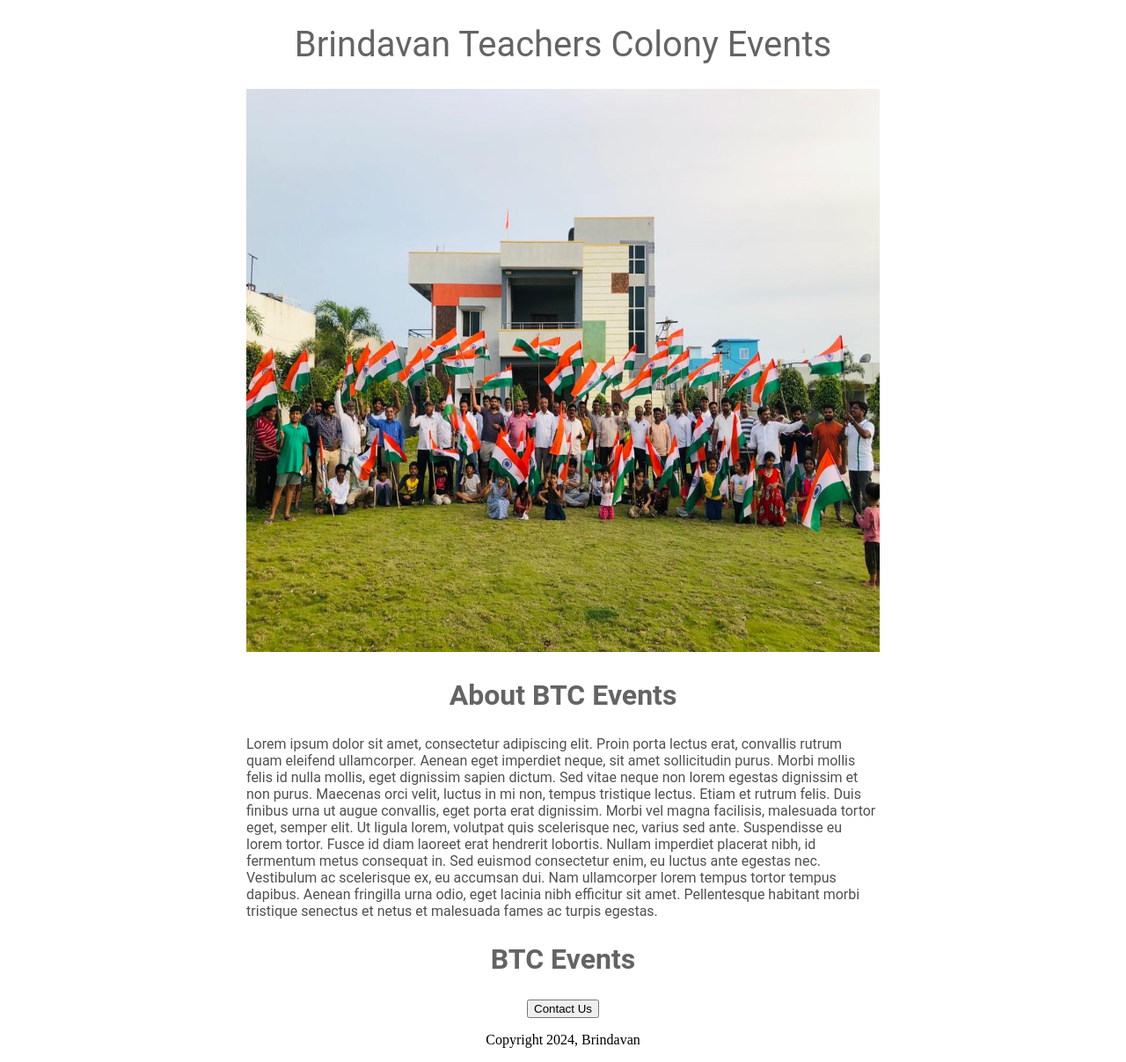
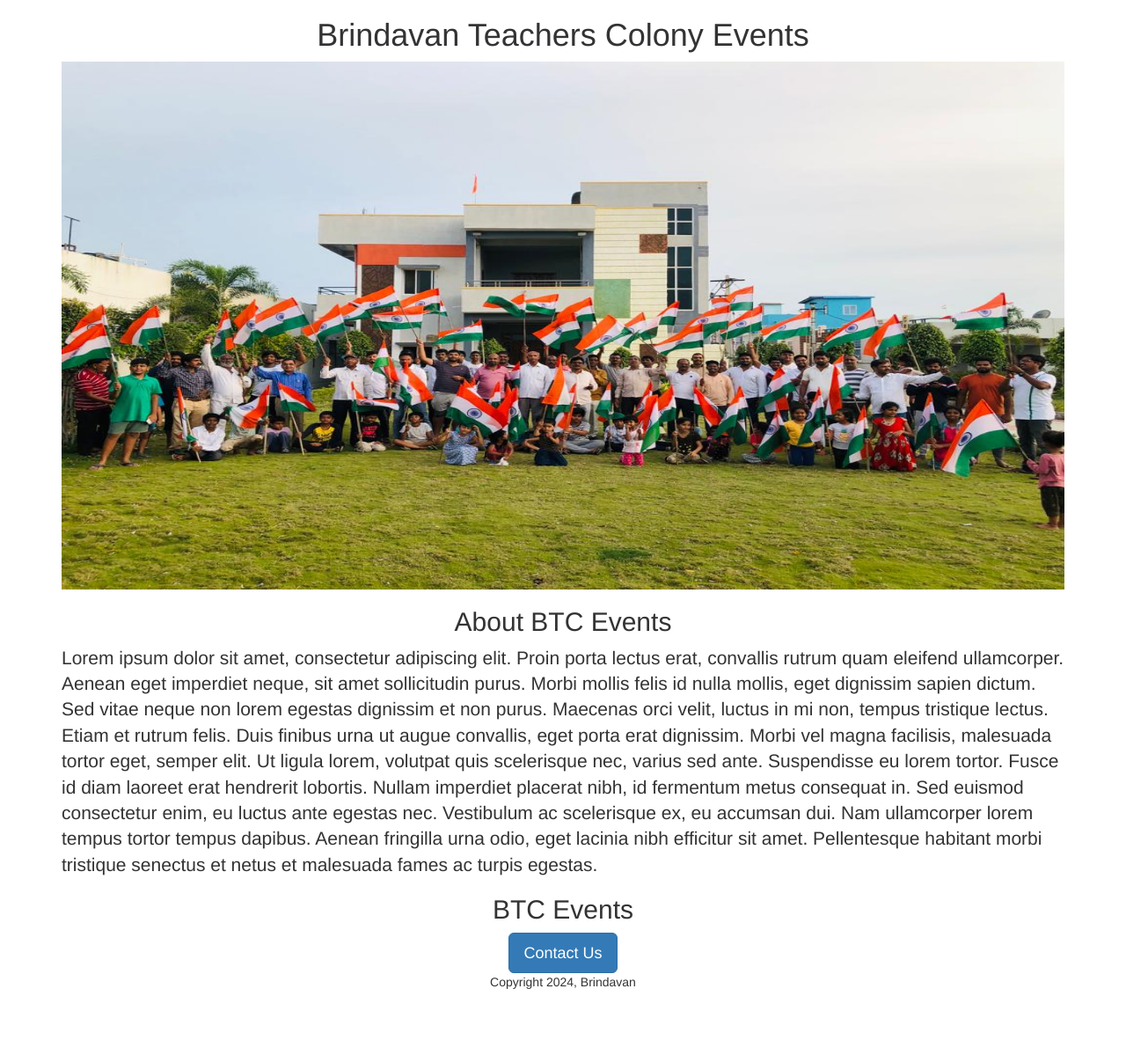
Before and after one commit to iam-venkatkoyagura/btc-events, a Flask app: page / in a window 1280 px wide. Shown: the whole page at 88% size. After the commit the page ends 1124 px from the top, so only its background shows below. Run offline with Flask 3, Linux system fonts and the light colour scheme.

Commit message:
bootstrap changes added

```diff
--- a/templates/home.html
+++ b/templates/home.html
@@ -1,51 +1,33 @@
 <!DOCTYPE html>
 <html>
     <head>
-        <title>"BTC Events"</title>
+        <meta charset="utf-8">
+        <meta http-equiv="X-UA-Compatible" content="IE=edge">
+        <meta name="viewport" content="width=device-width, initial-scale=1">
+        <link rel="stylesheet" href="https://cdn.jsdelivr.net/npm/bootstrap@3.4.1/dist/css/bootstrap.min.css" integrity="sha384-HSMxcRTRxnN+Bdg0JdbxYKrThecOKuH5zCYotlSAcp1+c8xmyTe9GYg1l9a69psu" crossorigin="anonymous">
         <style>
-            h1 {
-                font-size: 40px;
-                font-family: Roboto;
-                font-weight: normal;
-                color: rgb(100, 100, 100);
-                text-align: center;
-            }
-
             #banner {
-                width: 100%;
-                height: 640px;
-            }
-
-            h2 {
-                font-family: Roboto;
-                font-size: 32px;
-                color: rgb(100, 100, 100);
-                text-align: center;
-            }
-            #container {
-                max-width: 720px;
-                margin: 0 auto;
-            }
-            .bodytext {
-                font-family: Roboto;
-                color: rgb(80, 80, 80);
+                height: 600px;
+                width: 100%
             }
         </style>
+        <title>"BTC Events"</title>
+
     </head>
     <body>
-        <div id="container">
-            <h1>Brindavan Teachers Colony Events</h1>
-            <img id="banner" src="http://127.0.0.1:5000/static/banner.jpg" >
-            <h2>About BTC Events</h2>
-            <p class="bodytext">
+        <div class="container">
+            <h1 class="text-center mt-4 mb-4">Brindavan Teachers Colony Events</h1>
+            <img class="img-fluid mt-4" id="banner" src="http://127.0.0.1:5000/static/banner.jpg" >
+            <h2 class="text-center">About BTC Events</h2>
+            <p class="lead">
                 Lorem ipsum dolor sit amet, consectetur adipiscing elit. Proin porta lectus erat, convallis rutrum quam eleifend ullamcorper. Aenean eget imperdiet neque, sit amet sollicitudin purus. Morbi mollis felis id nulla mollis, eget dignissim sapien dictum. Sed vitae neque non lorem egestas dignissim et non purus. Maecenas orci velit, luctus in mi non, tempus tristique lectus. Etiam et rutrum felis. Duis finibus urna ut augue convallis, eget porta erat dignissim. Morbi vel magna facilisis, malesuada tortor eget, semper elit. Ut ligula lorem, volutpat quis scelerisque nec, varius sed ante. Suspendisse eu lorem tortor.
 
     Fusce id diam laoreet erat hendrerit lobortis. Nullam imperdiet placerat nibh, id fermentum metus consequat in. Sed euismod consectetur enim, eu luctus ante egestas nec. Vestibulum ac scelerisque ex, eu accumsan dui. Nam ullamcorper lorem tempus tortor tempus dapibus. Aenean fringilla urna odio, eget lacinia nibh efficitur sit amet. Pellentesque habitant morbi tristique senectus et netus et malesuada fames ac turpis egestas.
             </p>
-            <h2>BTC Events</h2>
-            <div style="text-align: center;">
-                <button>Contact Us</button>
-                <p>Copyright 2024, Brindavan</p>
+            <h2 class="text-center mt-2 mb-2">BTC Events</h2>
+            <div class="text-center">
+                <button class="btn btn-primary btn-lg">Contact Us</button>
+                <p class="mt-4">Copyright 2024, Brindavan</p>
             </div>
         </div>
     </body>
```
